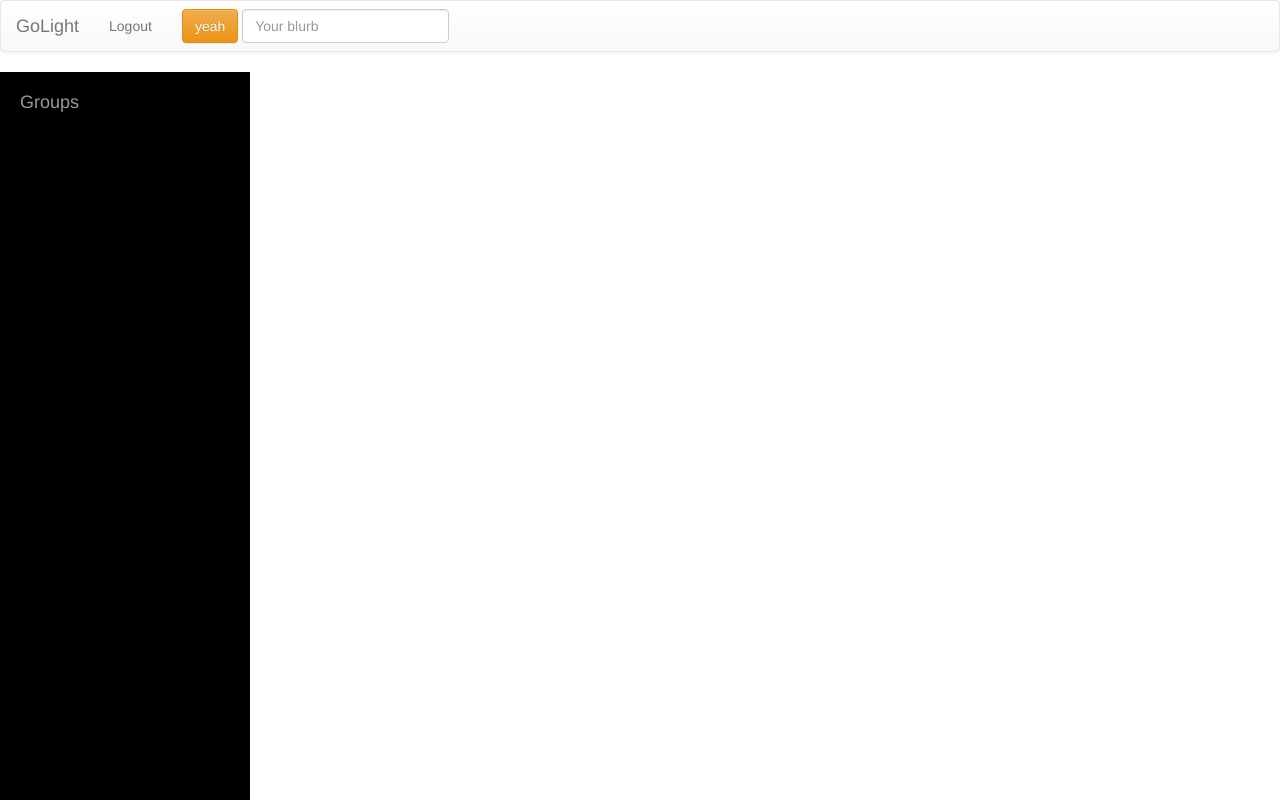
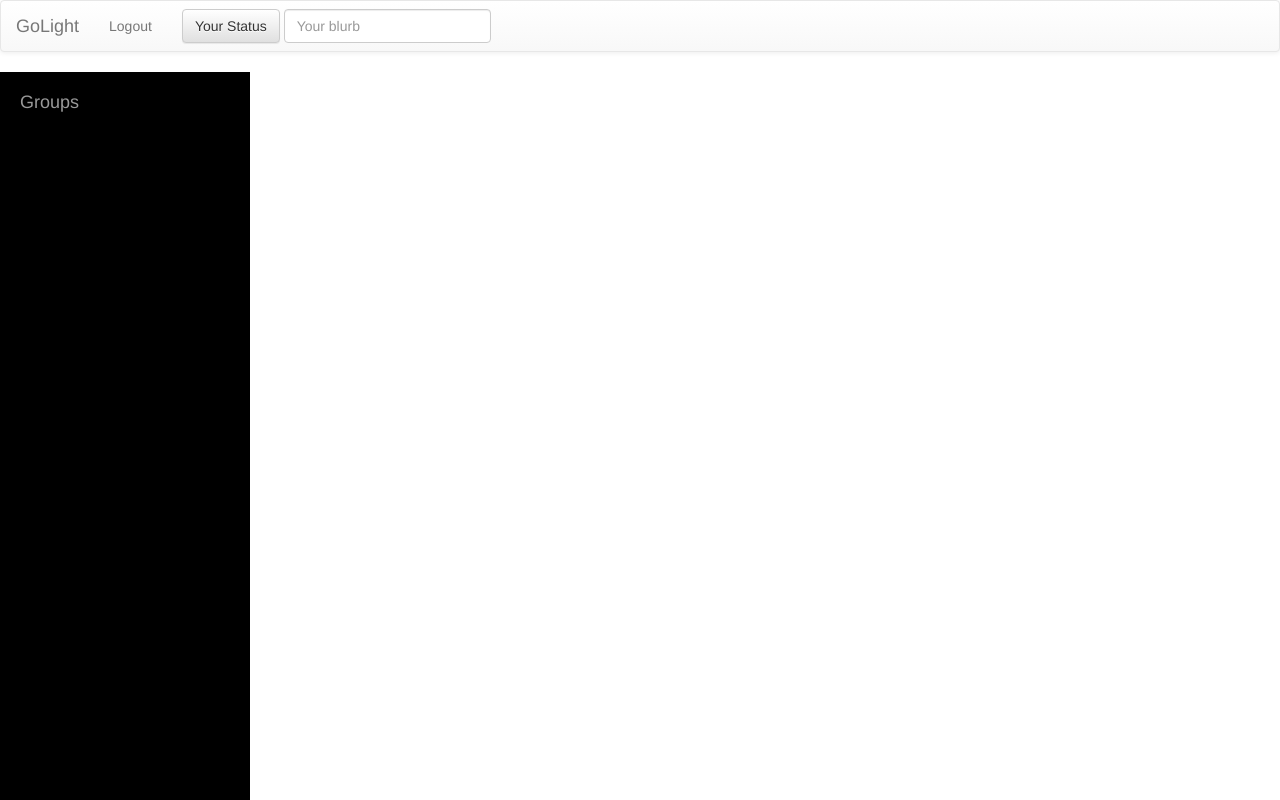
Before and after one commit to sag109/golight, a Python web app: template templates/main.html in a window 1280 px wide. Run offline with Jinja, Linux system fonts and the light colour scheme; the template is opened without the code that fills it: most values are stand-ins (such as "Sample title", 1, 10 or a date in 2020); some libraries are stand-ins or nearby versions.

Commit message:
fixed status/blurb updates

```diff
--- a/static/js/main.js
+++ b/static/js/main.js
@@ -44,8 +44,10 @@ function setFriends(friends) {
 }
 
 function requestInfo(method, endpoint, parameters, success) {
-	parametersString = $.param(parameters);
-	$.ajax(endpoint + "?" + parameters, {
+	var parametersString = $.param(parameters);
+	var url = endpoint + "?" + parametersString;
+	//console.log(url);
+	$.ajax(url, {
 		method: method,
 		success: function(response) {
 			return success($.parseJSON(response));
--- a/static/js/status.js
+++ b/static/js/status.js
@@ -6,17 +6,23 @@ $(document).ready(function() {
 
 function setStatus(userInfo) {
     //alert('setting status');
-    var status = userInfo.status;
+    var st = userInfo.status;
    // console.log('status is : '+status);
-    var blurb = userInfo.blurb;
+    var bl = userInfo.blurb;
     var output = document.getElementById('status');
-    if(status == -1) output.className = "btn btn-danger";
-    else if(status == 0) output.className = "btn btn-warning";
+    if(st == -1) output.className = "btn btn-danger";
+    else if(st == 0) output.className = "btn btn-warning";
     else output.className = "btn btn-success";
-    var info = {"status":status,"blurb":blurb}; //make info
+
+    console.log("trying put/user");
+    if(bl === "")
+    bl = " ";
+    var info = {status:st,blurb:bl}; //make info
     var putUser = requestInfo('put','user',info, function(userInfo){ //put info
-        alert(userInfo.success); //alerts 'false' -- why?
+        console.log("result: "+userInfo.success);
+        console.log("error : "+userInfo.error);
     });
+
 }
 
 function changeStatus() {
--- a/static/js/test.js
+++ b/static/js/test.js
@@ -6,7 +6,7 @@ $(document).ready(function() {
 		var parametersString = $("#parameters").val();
 		var parametersObj = $.parseJSON(parametersString);
 		var parameters = $.param(parametersObj);
-
+		console.log(parameters);
 		$.ajax(endpoint + "?" + parameters, {
 			method: method,
 			success: function(response) {
--- a/templates/main.html
+++ b/templates/main.html
@@ -30,7 +30,7 @@
         				<li><a href="{{logout}}">Logout</a></li>
       				</ul>
       				<form class="navbar-form navbar-left" role="search">
-                        <button type="button" id="status" onclick="changeStatus()" class="btn btn-warning">yeah</button>
+                        <button type="button" id="status" onclick="changeStatus()" class="btn btn-default">Your Status</button>
                         <div class="form-group">
                         <input id="user_blurb" type="text" class="form-control" placeholder="Your blurb">
                         </div>
```
